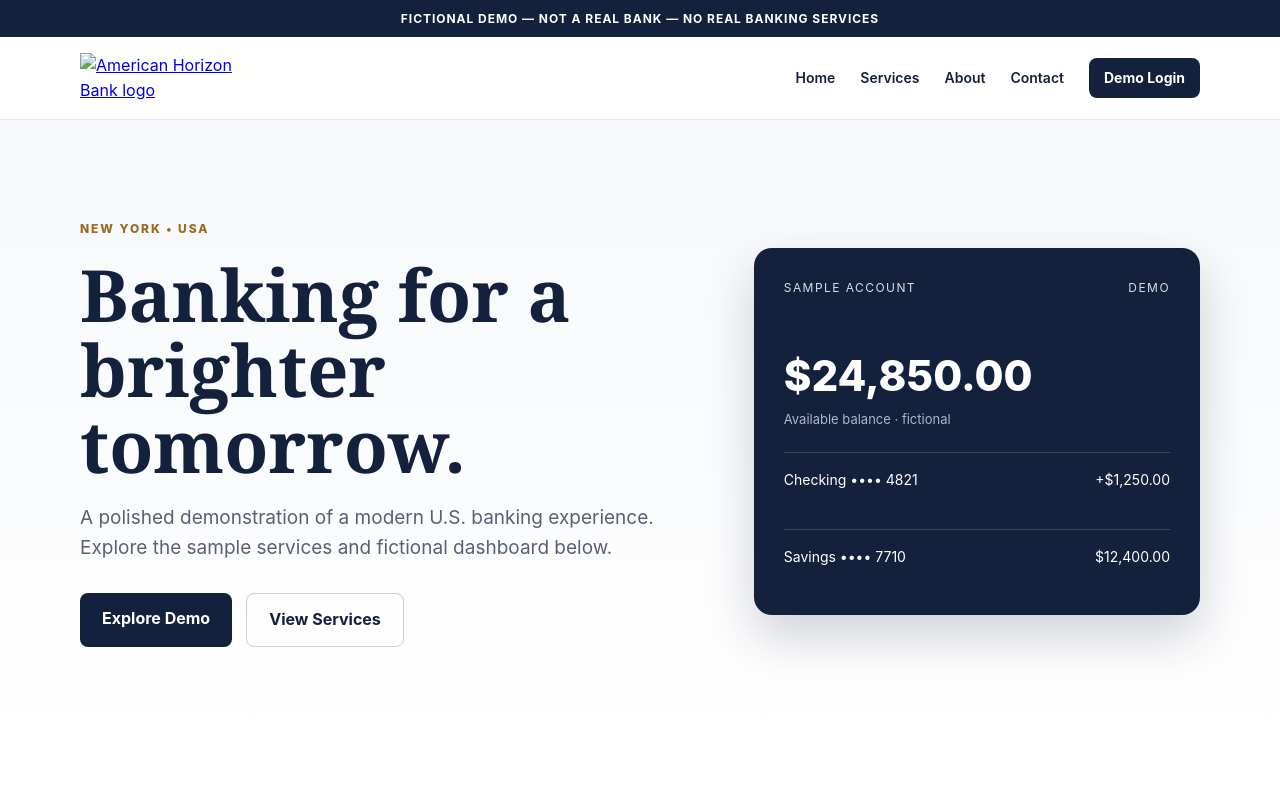
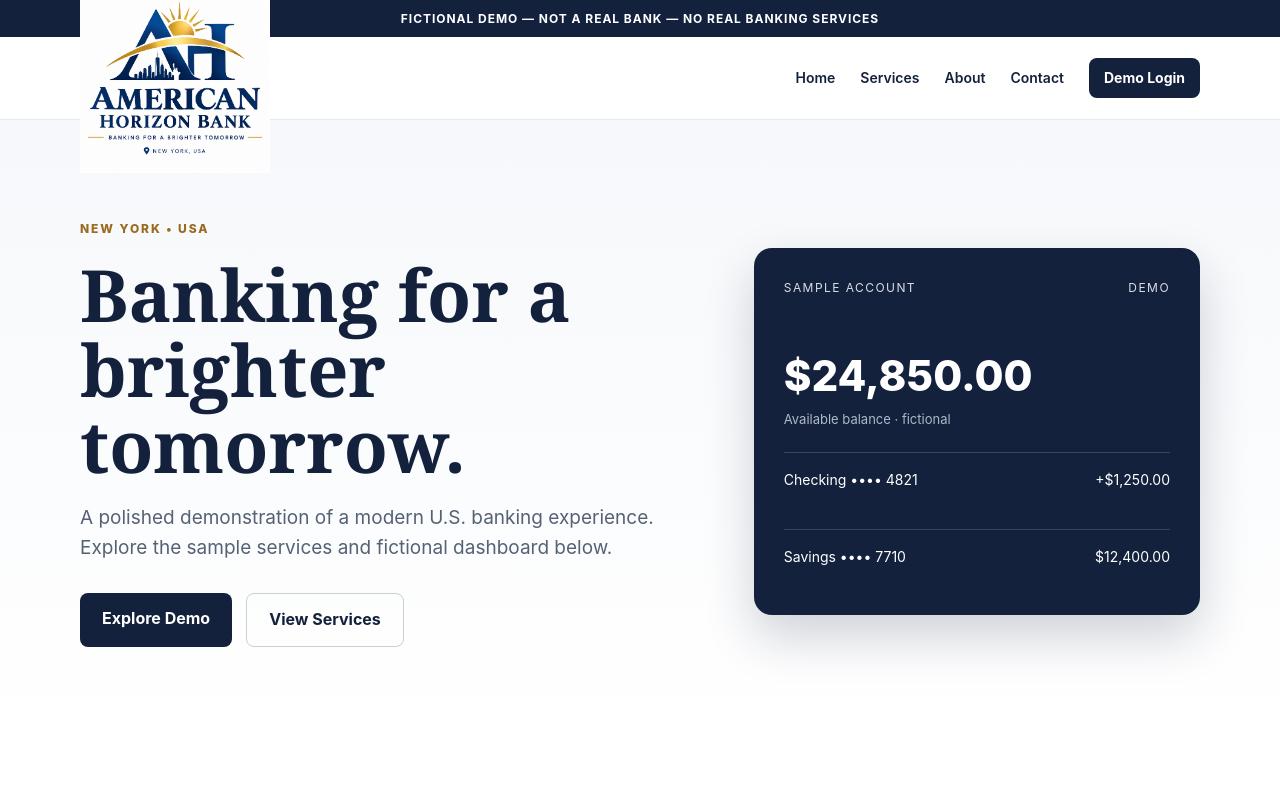
Before and after one commit to americanhorizonbankdemo-sys/americanhorizonbankdemo-, a plain HTML site: page index.html in a window 1280 px wide. Shown: the top 800 px of the page. Drawn offline with Linux system fonts and the light colour scheme.

Commit message:
Fix logo file path

```diff
--- a/index.html
+++ b/index.html
@@ -11,7 +11,7 @@
   <header>
     <div class="container nav">
       <a class="brand" href="#home">
-        <img src="Assets/logo.png" alt="American Horizon Bank logo">
+        <img src="logo.png" alt="American Horizon Bank logo">
       </a>
       <nav>
         <a href="#home">Home</a>
```
